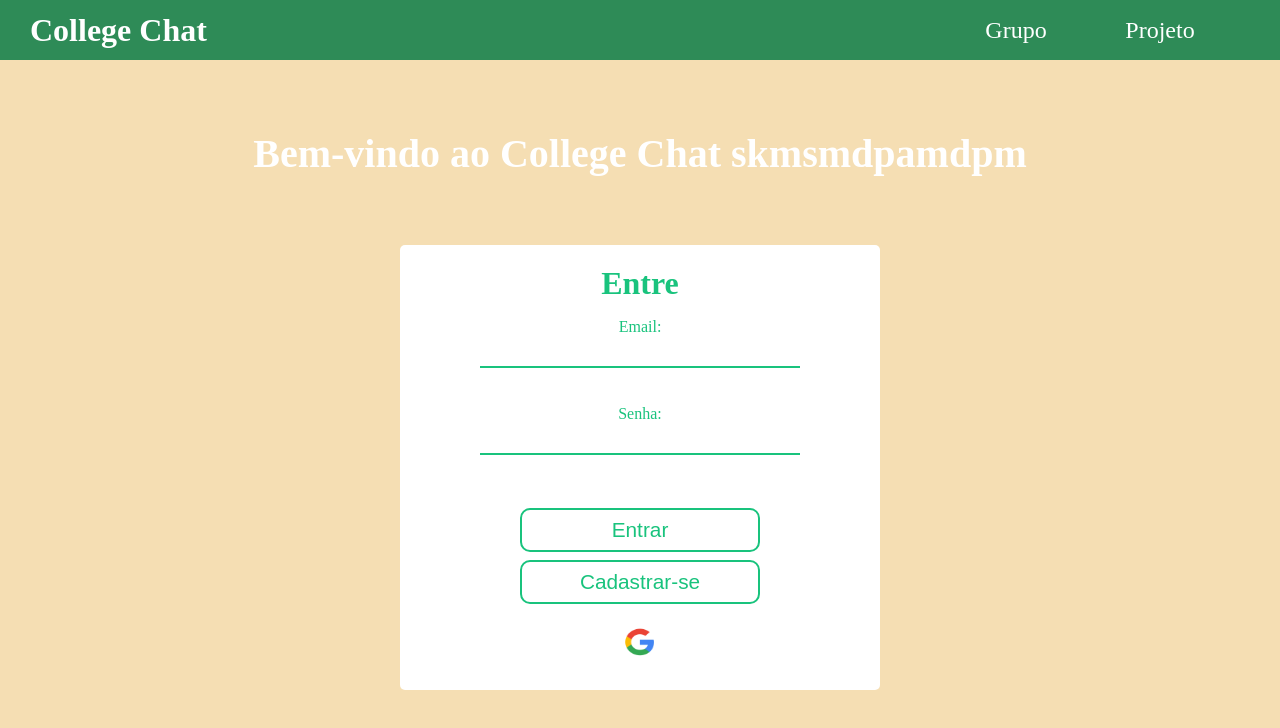
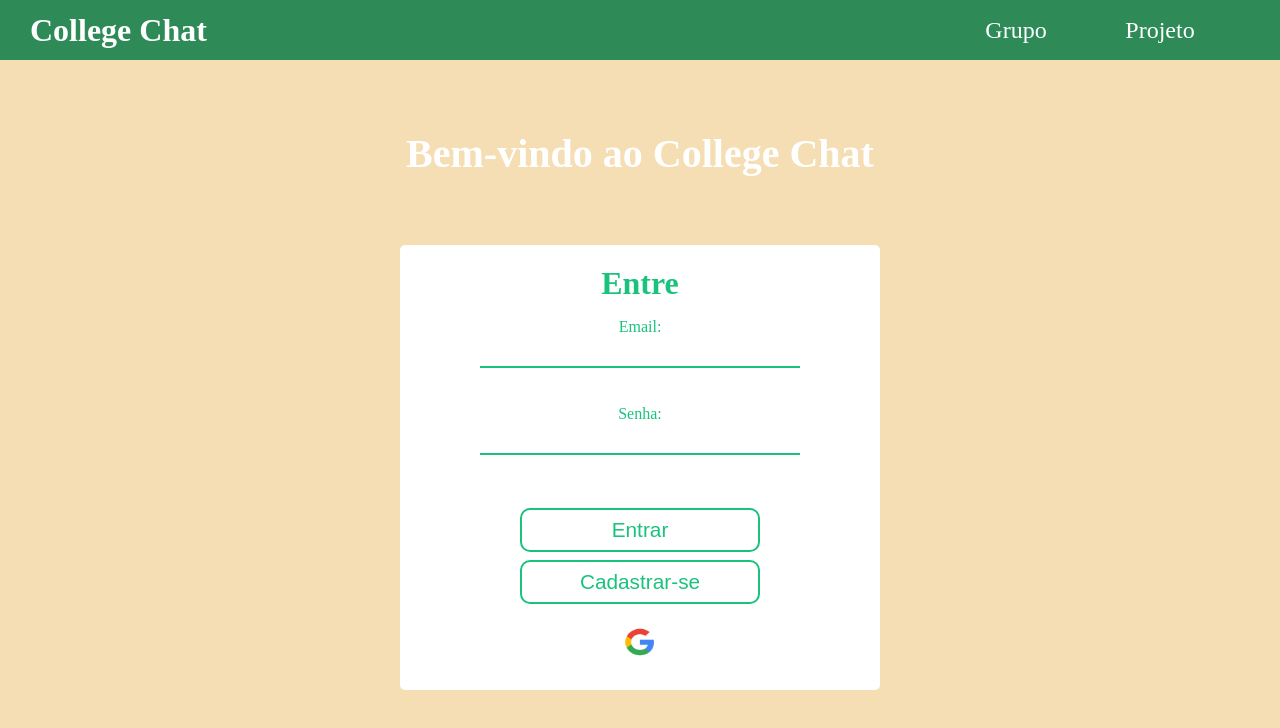
Before and after one commit to Eric-smp/college-chat, a React (Create React App) app: page / in a window 1280 px wide. Shown: the top 728 px of the page. Built offline with nearby package versions, Linux system fonts and the light colour scheme; no server answers.

Commit message:
commit teste

```diff
--- a/src/components/Welcome.js
+++ b/src/components/Welcome.js
@@ -28,7 +28,7 @@ const Welcome = ({routerPages}) => {
     <main className="welcome">
       {/* <NavBar/> */}
 
-      <h2 className="titulo-Welcome">Bem-vindo ao College Chat skmsmdpamdpm</h2>
+      <h2 className="titulo-Welcome">Bem-vindo ao College Chat</h2>
 
       <div className="content-Form">
 
```
